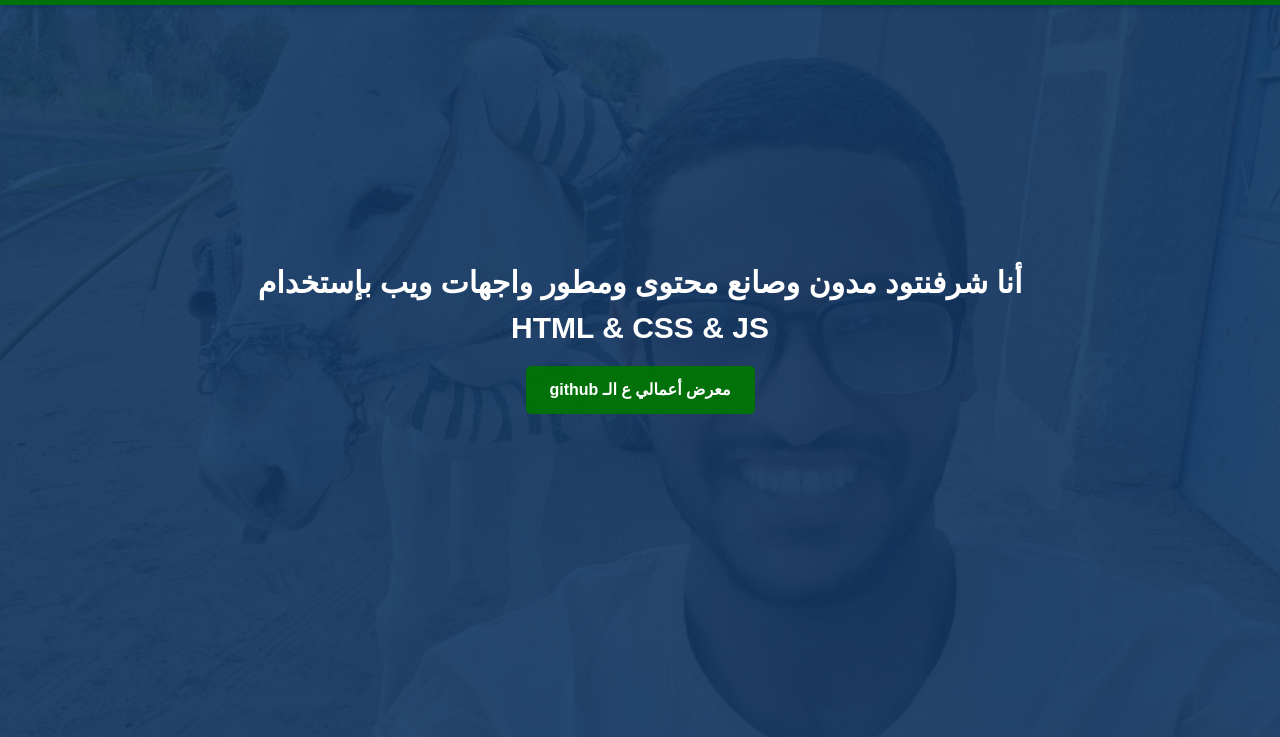
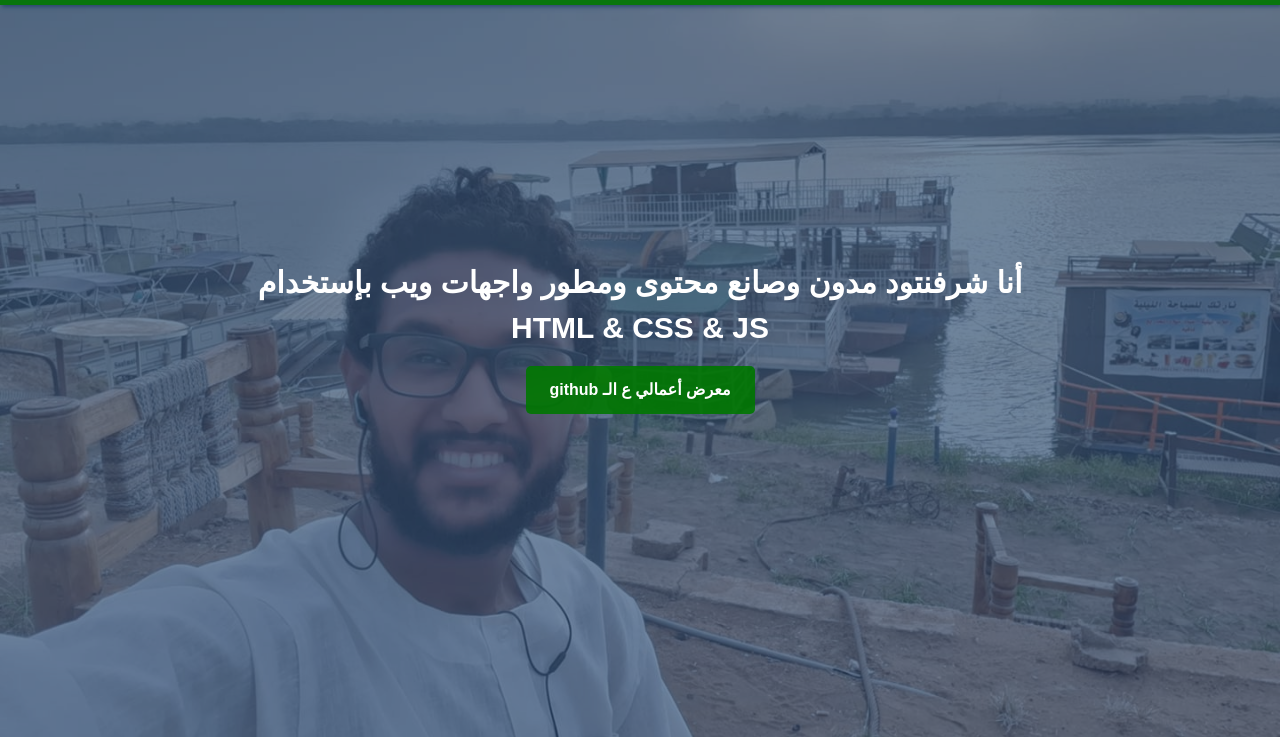
Before and after one commit to alisharafaldin/Shrfntod, a plain HTML site: page index.html in a window 1280 px wide. Shown: the part 63-800 px from the top of the page. Drawn offline with Linux system fonts and the light colour scheme.

Commit message:
chang color2

```diff
--- a/css/style.css
+++ b/css/style.css
@@ -1,5 +1,5 @@
 :root {
-    --primary-color: rgba(15,52,96,0.9);
+    --primary-color: rgba(15, 51, 96, 0.596);
     --secondary-color: rgba(0, 119, 0, 0.9);
     --overlay-color: rgba(22,33,62,0.9);
     --menu-speed: 0.75s;
@@ -73,7 +73,7 @@ a {
 }
 #showcase .showcase-content:before {
     content: "";
-    background: url(/img/16.jpg) no-repeat center center/cover;
+    background: url(/img/15.jpg) no-repeat center center/cover;
     position: absolute;
     top: 0;
     left: 0;
```
